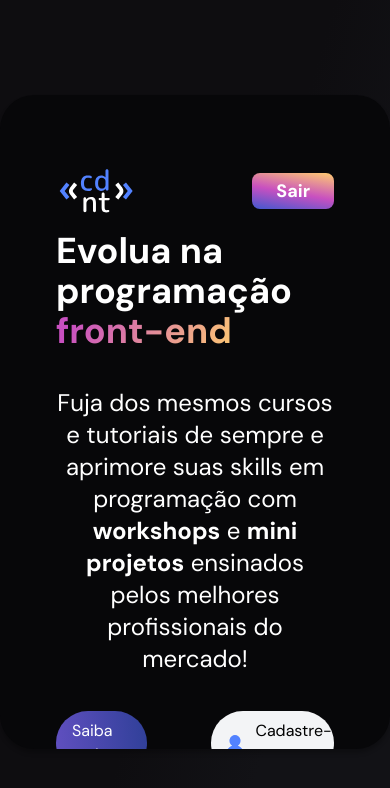
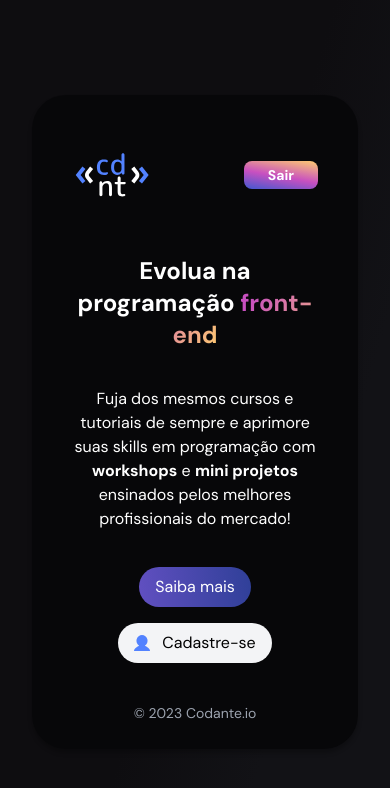
Before and after one commit to codante-io/mp-tela-login-tailwind, a React (Vite) app: page /welcome in a window 390 px wide. Shown: the top 788 px of the page. Built offline with nearby package versions, Linux system fonts and the light colour scheme.

Commit message:
Created responsive layout

```diff
--- a/src/layouts/DefaultLayout.tsx
+++ b/src/layouts/DefaultLayout.tsx
@@ -3,8 +3,8 @@ import '../styles/global.css'
 
 export function DefaultLayout() {
   return (
-    <div className="flex h-screen items-center justify-center bg-gradient-to-r font-body text-gray-400">
-      <div className="h-full max-h-[654px] w-full max-w-[1106px] overflow-hidden rounded-[34px] bg-black shadow-form">
+    <div className="flex h-screen items-center justify-center bg-gradient-to-r p-8 font-body text-gray-400">
+      <div className="h-full max-h-[654px] w-full max-w-[1106px] overflow-hidden rounded-[34px] bg-black shadow-form sm:w-full sm:overflow-auto md:h-fit md:w-fit">
         <Outlet />
       </div>
     </div>
--- a/src/pages/Login.tsx
+++ b/src/pages/Login.tsx
@@ -58,19 +58,19 @@ export function Login() {
 
   return (
     <div className="flex justify-between">
-      <section className="p-14">
-        <h1 className="relative inline-block text-5xl font-bold leading-[65px] text-gray-200 after:absolute after:-right-4 after:bottom-4 after:h-3 after:w-3 after:rounded-full after:bg-eclipse-43">
+      <section className="p-14 sm:w-full sm:p-8">
+        <h1 className="relative inline-block text-5xl font-bold leading-[65px] text-gray-200 after:absolute after:-right-4 after:bottom-4 after:h-3 after:w-3 after:rounded-full after:bg-eclipse-43 sm:text-2xl sm:after:-right-3 sm:after:bottom-[.5rem] sm:after:h-1.5 sm:after:w-1.5">
           Faça seu login
         </h1>
 
-        <form className="mt-14 flex flex-col" onSubmit={handleSubmit}>
+        <form className="mt-14 flex flex-col sm:mt-10" onSubmit={handleSubmit}>
           <label className="text-sm text-gray-400">
             Email
-            <div className="mt-2 w-fit rounded-xl p-[1px] transition-all focus-within:bg-eclipse-10 focus-within:shadow-input">
+            <div className="mt-2 w-fit rounded-xl p-[1px] transition-all focus-within:bg-eclipse-10 focus-within:shadow-input sm:w-full">
               <input
                 type="email"
                 id="email"
-                className="w-[355px] rounded-xl bg-neutral-900 p-3 text-base focus-within:outline-0"
+                className="w-[355px] rounded-xl bg-neutral-900 p-3 text-base focus-within:outline-0 sm:w-full sm:text-sm"
               />
             </div>
             <span
@@ -83,11 +83,11 @@ export function Login() {
 
           <label className="mt-6 text-sm text-gray-400">
             Senha
-            <div className="mt-2 w-fit rounded-xl p-[1px] transition-all focus-within:bg-eclipse-10 focus-within:shadow-input">
+            <div className="mt-2 w-fit rounded-xl p-[1px] transition-all focus-within:bg-eclipse-10 focus-within:shadow-input sm:w-full">
               <input
                 type="password"
                 id="password"
-                className="w-[355px] rounded-xl bg-neutral-900 p-3 text-base focus-within:outline-0"
+                className="w-[355px] rounded-xl bg-neutral-900 p-3 text-base focus-within:outline-0 sm:w-full sm:text-sm"
               />
             </div>
             <span
@@ -100,28 +100,28 @@ export function Login() {
 
           <a
             href="#"
-            className="mt-5 self-end text-sm underline hover:text-gray-300"
+            className="mt-5 self-end text-sm underline hover:text-gray-300 sm:text-xs"
           >
             Esqueci minha senha
           </a>
 
           <button
             id="submit-button"
-            className="mt-9 w-[355px] rounded-xl bg-eclipse-10 p-2 text-2xl font-bold text-white transition-opacity hover:opacity-90 disabled:cursor-wait disabled:opacity-50"
+            className="mt-9 w-[355px] rounded-xl bg-eclipse-10 p-2 text-2xl font-bold text-white transition-opacity hover:opacity-90 disabled:cursor-wait disabled:opacity-50 sm:w-full sm:text-xl"
           >
             Entrar
           </button>
 
           <a
             href="#"
-            className="mt-9 self-center text-sm underline hover:text-gray-300"
+            className="mt-9 self-center text-sm underline hover:text-gray-300 sm:text-xs"
           >
             Ainda não tenho conta
           </a>
         </form>
       </section>
 
-      <section className="relative after:absolute after:top-0 after:z-10 after:h-full after:w-full after:bg-black/70">
+      <section className="relative after:absolute after:top-0 after:z-10 after:h-full after:w-full after:bg-black/70 md:hidden">
         <img src={Banner} alt="Banner com montanhas e céu estrelado" />
       </section>
     </div>
--- a/src/pages/Welcome.tsx
+++ b/src/pages/Welcome.tsx
@@ -4,32 +4,32 @@ import UserIcon from '../assets/user.svg'
 
 export function Welcome() {
   return (
-    <div className="flex h-full flex-col items-center justify-between p-14">
+    <div className="flex h-full flex-col items-center justify-between p-14 md:p-10">
       <div className="flex w-full items-center justify-between">
         <img src={Logo} alt="" className="h-[80px] w-[80px]" />
         <Link
           to="/"
-          className="rounded-lg bg-eclipse-10 px-6 py-1 text-lg font-bold text-white hover:opacity-90"
+          className="rounded-lg bg-eclipse-10 px-6 py-1 text-lg font-bold text-white hover:opacity-90 sm:text-sm"
         >
           Sair
         </Link>
       </div>
 
-      <div className="flex flex-1 flex-col items-center justify-center gap-9 text-white">
-        <h1 className="text-4xl font-bold ">
+      <div className="flex flex-1 flex-col items-center justify-center gap-9 text-white md:mt-10">
+        <h1 className="text-4xl font-bold sm:text-center sm:text-2xl">
           Evolua na programação{' '}
           <span className="bg-eclipse-text bg-clip-text text-transparent">
             front-end
           </span>
         </h1>
-        <p className="max-w-4xl text-center text-2xl">
+        <p className="max-w-4xl text-center text-2xl sm:text-base">
           Fuja dos mesmos cursos e tutoriais de sempre e aprimore suas skills em
           programação com <strong>workshops</strong> e{' '}
           <strong>mini projetos</strong> ensinados pelos melhores profissionais
           do mercado!
         </p>
 
-        <div className="flex items-center gap-16">
+        <div className="flex items-center gap-16 sm:flex-col sm:gap-4">
           <Link
             to="https://codante.io/"
             target="_blank"
@@ -50,7 +50,7 @@ export function Welcome() {
         </div>
       </div>
 
-      <span>© 2023 Codante.io</span>
+      <span className="sm:text-sm md:mt-10">© 2023 Codante.io</span>
     </div>
   )
 }
--- a/tailwind.config.js
+++ b/tailwind.config.js
@@ -8,6 +8,13 @@ export default {
   ],
   theme: {
     extend: {
+      screens: {
+        sm: { max: '640px' },
+        md: { max: '768px' },
+        lg: { max: '1024px' },
+        xl: { max: '1280px' },
+        '2xl': { max: '1536px' },
+      },
       fontFamily: {
         body: ['DM Sans', 'sans-serif'],
       },
```
